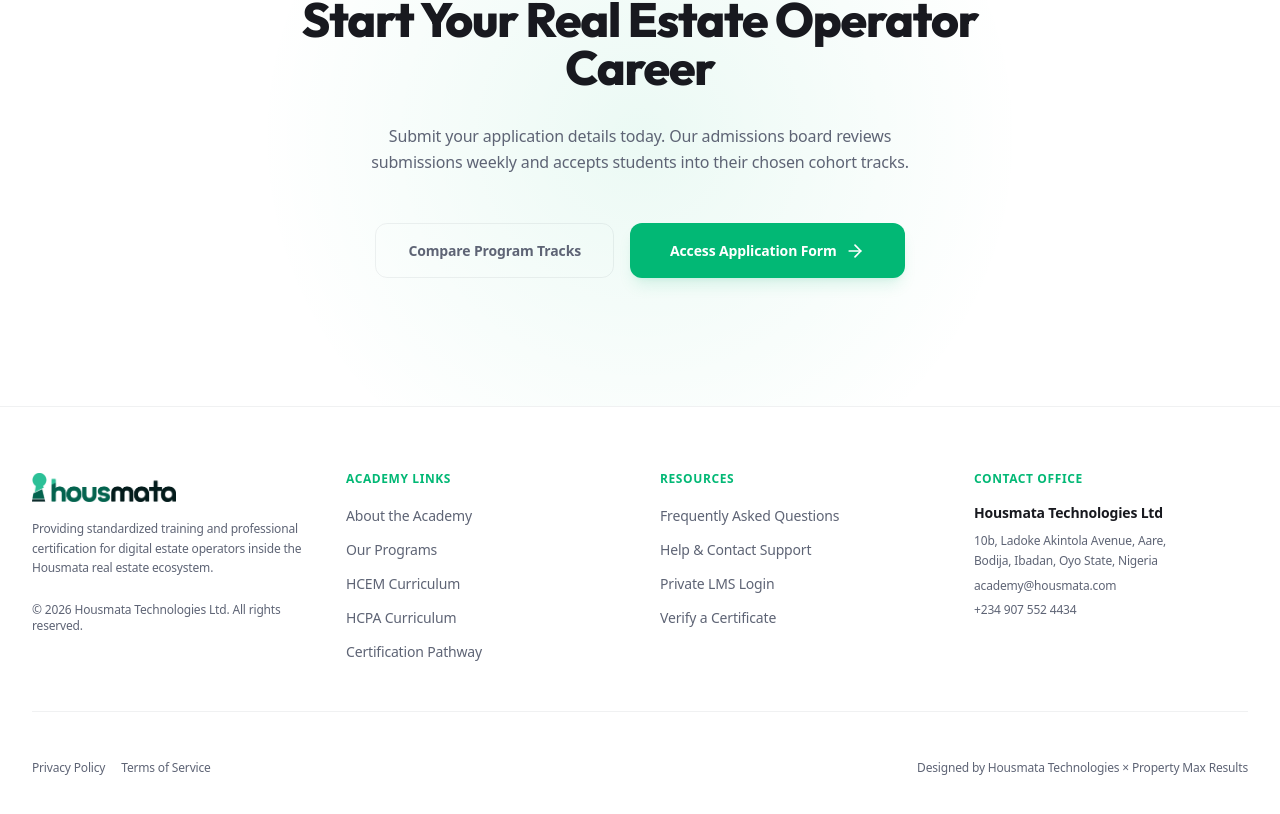
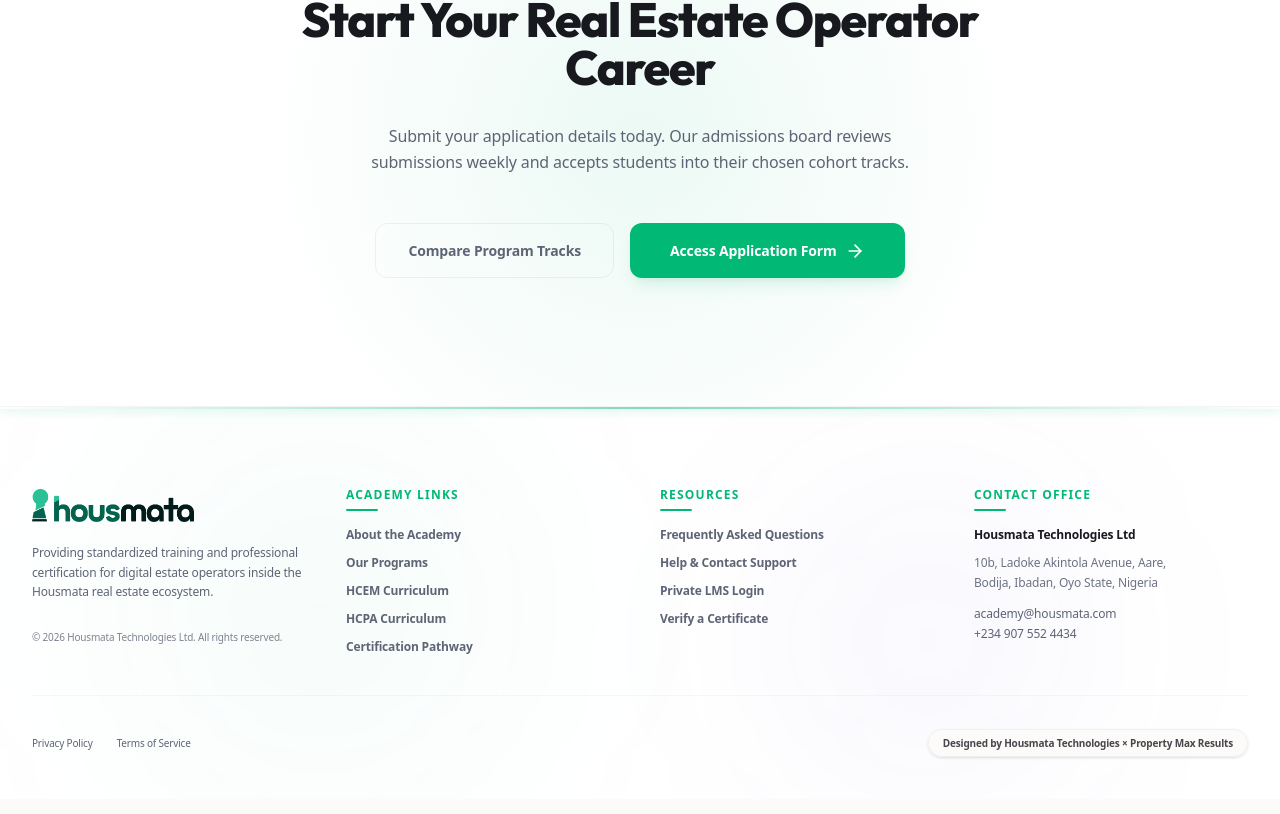
Before and after one commit to oaktix/housmatalms, a Next.js app: page / in a window 1280 px wide. Shown: the part 3808-4622 px from the top of the page. Built offline with nearby package versions, Linux system fonts and the light colour scheme.

Commit message:
feat: implement landing page with professional track options and interactive UI components

```diff
--- a/src/app/page.tsx
+++ b/src/app/page.tsx
@@ -89,6 +89,36 @@
         <div className="absolute top-[5%] left-[10%] w-[35vw] h-[35vw] rounded-full bg-primary/8 blur-[130px] animate-pulse-slow pointer-events-none" />
         <div className="absolute top-[30%] right-[5%] w-[40vw] h-[40vw] rounded-full bg-secondary/8 blur-[160px] animate-pulse-slow pointer-events-none [animation-delay:3s]" />
         <div className="absolute bottom-[25%] left-[5%] w-[45vw] h-[45vw] rounded-full bg-primary/8 blur-[180px] animate-pulse-slow pointer-events-none [animation-delay:6s]" />
+
+        {/* Floating Real Estate Vector Animations */}
+        <div className="absolute inset-0 overflow-hidden pointer-events-none z-0 select-none">
+          <style>{`
+            @keyframes float-slow {
+              0%, 100% { transform: translateY(0px) rotate(0deg); }
+              50% { transform: translateY(-15px) rotate(5deg); }
+            }
+            @keyframes float-mid {
+              0%, 100% { transform: translateY(0px) rotate(0deg); }
+              50% { transform: translateY(-25px) rotate(-10deg); }
+            }
+            .animate-float-1 { animation: float-slow 8s ease-in-out infinite; }
+            .animate-float-2 { animation: float-mid 11s ease-in-out infinite; }
+            .animate-float-3 { animation: float-slow 14s ease-in-out infinite; }
+            .animate-float-4 { animation: float-mid 9s ease-in-out infinite; }
+          `}</style>
+
+          {/* House Vector - Top Left */}
+          <svg className="absolute top-[12%] left-[8%] w-16 h-16 text-black/[0.06] dark:text-white/[0.04] stroke-current stroke-[1.5] animate-float-1 transition-colors hover:text-primary/20" viewBox="0 0 24 24" fill="none"><path d="M3 9l9-7 9 7v11a2 2 0 0 1-2 2H5a2 2 0 0 1-2-2z"/><polyline points="9 22 9 12 15 12 15 22"/></svg>
+
+          {/* Key Vector - Mid Right */}
+          <svg className="absolute top-[28%] right-[10%] w-14 h-14 text-black/[0.06] dark:text-white/[0.04] stroke-current stroke-[1.5] animate-float-2 transition-colors hover:text-primary/20" viewBox="0 0 24 24" fill="none"><path d="M21 2l-2 2m-7.61 7.61a5.5 5.5 0 1 1-7.778 7.778 5.5 5.5 0 0 1 7.777-7.777zm0 0L15.5 7.5m0 0l3 3M15.5 7.5L14 9"/></svg>
+
+          {/* Lock Vector - Bottom Left */}
+          <svg className="absolute bottom-[35%] left-[6%] w-12 h-12 text-black/[0.06] dark:text-white/[0.04] stroke-current stroke-[1.5] animate-float-3 transition-colors hover:text-primary/20" viewBox="0 0 24 24" fill="none"><rect x="3" y="11" width="18" height="11" rx="2" ry="2"/><path d="M7 11V7a5 5 0 0 1 10 0v4"/></svg>
+
+          {/* Map Coordinates Vector - Bottom Right */}
+          <svg className="absolute bottom-[48%] right-[8%] w-16 h-16 text-black/[0.06] dark:text-white/[0.04] stroke-current stroke-[1.5] animate-float-4 transition-colors hover:text-primary/20" viewBox="0 0 24 24" fill="none"><polygon points="3 6 9 3 15 6 21 3 21 18 15 21 9 18 3 21"/><line x1="9" y1="3" x2="9" y2="18"/><line x1="15" y1="6" x2="15" y2="21"/></svg>
+        </div>
 
         {/* 1. Hero Section */}
         <section className="relative overflow-hidden pt-32 pb-36 md:pt-44 md:pb-48 border-b border-border-main scroll-section transition-all duration-1000">
--- a/src/components/PublicLayout.tsx
+++ b/src/components/PublicLayout.tsx
@@ -135,49 +135,59 @@
       {/* Main Content Area */}
       <main className="flex-grow">{children}</main>
 
-      {/* Structured Footer */}
-      <footer className="bg-bg-card border-t border-border-main pt-16 pb-12 transition-all duration-300">
-        <div className="max-w-7xl mx-auto px-4 sm:px-6 lg:px-8">
-          <div className="grid grid-cols-1 md:grid-cols-4 gap-10">
+      {/* Structured Premium Footer */}
+      <footer className="relative bg-bg-card border-t border-border-main/80 pt-20 pb-12 transition-all duration-300 overflow-hidden">
+        {/* Glamorous glow backgrounds */}
+        <div className="absolute bottom-0 left-[10%] w-[30vw] h-[30vw] rounded-full bg-primary/4 blur-[120px] pointer-events-none select-none" />
+        <div className="absolute bottom-0 right-[15%] w-[25vw] h-[25vw] rounded-full bg-secondary/4 blur-[100px] pointer-events-none select-none [animation-delay:2s]" />
+
+        {/* Decorative Top Glow Bar */}
+        <div className="absolute top-0 left-0 right-0 h-[2px] bg-gradient-to-r from-transparent via-primary/50 to-transparent shadow-[0_1px_10px_rgba(2,184,117,0.4)]" />
+
+        <div className="max-w-7xl mx-auto px-4 sm:px-6 lg:px-8 relative z-10">
+          <div className="grid grid-cols-1 md:grid-cols-4 gap-12 sm:gap-10">
             {/* Branding Column */}
-            <div className="space-y-4">
-              <Logo height={32} />
+            <div className="space-y-5">
+              <div className="transition-transform duration-300 hover:scale-105 w-fit">
+                <Logo height={36} />
+              </div>
               <p className="text-text-muted text-xs leading-relaxed max-w-sm">
                 Providing standardized training and professional certification for digital estate operators inside the Housmata real estate ecosystem.
               </p>
-              <div className="text-xs text-text-muted pt-2">
+              <div className="text-[10px] text-text-muted/80 pt-2">
                 <span>© {new Date().getFullYear()} Housmata Technologies Ltd. All rights reserved.</span>
               </div>
             </div>
 
             {/* Quick Links Column */}
-            <div>
-              <h4 className="text-xs font-extrabold text-primary uppercase tracking-wider mb-4">
+            <div className="space-y-4">
+              <h4 className="text-xs font-extrabold text-primary uppercase tracking-widest relative pb-2 w-fit">
                 Academy Links
+                <span className="absolute bottom-0 left-0 w-8 h-[2px] bg-primary rounded-full" />
               </h4>
-              <ul className="space-y-2.5">
+              <ul className="space-y-3">
                 <li>
-                  <Link href="/about" className="text-text-muted hover:text-primary text-sm transition-colors">
+                  <Link href="/about" className="text-text-muted hover:text-primary text-xs font-semibold transition-all duration-200 hover:pl-1 block">
                     About the Academy
                   </Link>
                 </li>
                 <li>
-                  <Link href="/programs" className="text-text-muted hover:text-primary text-sm transition-colors">
+                  <Link href="/programs" className="text-text-muted hover:text-primary text-xs font-semibold transition-all duration-200 hover:pl-1 block">
                     Our Programs
                   </Link>
                 </li>
                 <li>
-                  <Link href="/curriculum" className="text-text-muted hover:text-primary text-sm transition-colors">
+                  <Link href="/curriculum" className="text-text-muted hover:text-primary text-xs font-semibold transition-all duration-200 hover:pl-1 block">
                     HCEM Curriculum
                   </Link>
                 </li>
                 <li>
-                  <Link href="/curriculum/hcpa" className="text-text-muted hover:text-primary text-sm transition-colors">
+                  <Link href="/curriculum/hcpa" className="text-text-muted hover:text-primary text-xs font-semibold transition-all duration-200 hover:pl-1 block">
                     HCPA Curriculum
                   </Link>
                 </li>
                 <li>
-                  <Link href="/certification" className="text-text-muted hover:text-primary text-sm transition-colors">
+                  <Link href="/certification" className="text-text-muted hover:text-primary text-xs font-semibold transition-all duration-200 hover:pl-1 block">
                     Certification Pathway
                   </Link>
                 </li>
@@ -185,28 +195,29 @@
             </div>
 
             {/* Resources Column */}
-            <div>
-              <h4 className="text-xs font-extrabold text-primary uppercase tracking-wider mb-4">
+            <div className="space-y-4">
+              <h4 className="text-xs font-extrabold text-primary uppercase tracking-widest relative pb-2 w-fit">
                 Resources
+                <span className="absolute bottom-0 left-0 w-8 h-[2px] bg-primary rounded-full" />
               </h4>
-              <ul className="space-y-2.5">
+              <ul className="space-y-3">
                 <li>
-                  <Link href="/faq" className="text-text-muted hover:text-primary text-sm transition-colors">
+                  <Link href="/faq" className="text-text-muted hover:text-primary text-xs font-semibold transition-all duration-200 hover:pl-1 block">
                     Frequently Asked Questions
                   </Link>
                 </li>
                 <li>
-                  <Link href="/contact" className="text-text-muted hover:text-primary text-sm transition-colors">
-                    Help & Contact Support
+                  <Link href="/contact" className="text-text-muted hover:text-primary text-xs font-semibold transition-all duration-200 hover:pl-1 block">
+                    Help &amp; Contact Support
                   </Link>
                 </li>
                 <li>
-                  <Link href="/lms" className="text-text-muted hover:text-primary text-sm transition-colors">
+                  <Link href="/lms" className="text-text-muted hover:text-primary text-xs font-semibold transition-all duration-200 hover:pl-1 block">
                     Private LMS Login
                   </Link>
                 </li>
                 <li>
-                  <Link href="/verify/HS-LVL1-DEMO" className="text-text-muted hover:text-primary text-sm transition-colors">
+                  <Link href="/verify/HS-LVL1-DEMO" className="text-text-muted hover:text-primary text-xs font-semibold transition-all duration-200 hover:pl-1 block">
                     Verify a Certificate
                   </Link>
                 </li>
@@ -214,28 +225,33 @@
             </div>
 
             {/* Office Info Column */}
-            <div className="space-y-3">
-              <h4 className="text-xs font-extrabold text-primary uppercase tracking-wider mb-4">
+            <div className="space-y-4">
+              <h4 className="text-xs font-extrabold text-primary uppercase tracking-widest relative pb-2 w-fit">
                 Contact Office
+                <span className="absolute bottom-0 left-0 w-8 h-[2px] bg-primary rounded-full" />
               </h4>
-              <div className="text-text-muted text-sm space-y-2">
-                <p className="font-semibold text-text-main">Housmata Technologies Ltd</p>
-                <p className="text-xs leading-relaxed">10b, Ladoke Akintola Avenue, Aare,<br />Bodija, Ibadan, Oyo State, Nigeria</p>
-                <a href="mailto:academy@housmata.com" className="text-xs hover:text-primary transition-colors block">academy@housmata.com</a>
-                <a href="tel:+2349075524434" className="text-xs hover:text-primary transition-colors block">+234 907 552 4434</a>
+              <div className="text-text-muted text-xs space-y-2.5">
+                <p className="font-extrabold text-text-main">Housmata Technologies Ltd</p>
+                <p className="leading-relaxed opacity-90">10b, Ladoke Akintola Avenue, Aare,<br />Bodija, Ibadan, Oyo State, Nigeria</p>
+                <div className="space-y-1 pt-1">
+                  <a href="mailto:academy@housmata.com" className="hover:text-primary transition-colors block font-medium">academy@housmata.com</a>
+                  <a href="tel:+2349075524434" className="hover:text-primary transition-colors block font-medium">+234 907 552 4434</a>
+                </div>
               </div>
             </div>
           </div>
 
-          <div className="h-px bg-border-main my-12" />
+          <div className="h-px bg-border-main/50 my-10" />
 
-          <div className="flex flex-col sm:flex-row justify-between items-center gap-4 text-xs text-text-muted">
-            <div className="flex gap-4">
+          <div className="flex flex-col sm:flex-row justify-between items-center gap-4 text-[10px] text-text-muted font-medium">
+            <div className="flex gap-6">
               <Link href="/privacy" className="hover:text-text-main transition-colors">Privacy Policy</Link>
               <Link href="/terms" className="hover:text-text-main transition-colors">Terms of Service</Link>
             </div>
             <div>
-              <span>Designed by Housmata Technologies × Property Max Results</span>
+              <span className="bg-bg-main border border-border-main/80 px-3.5 py-1.5 rounded-full shadow-sm text-text-main/80 font-semibold">
+                Designed by Housmata Technologies × Property Max Results
+              </span>
             </div>
           </div>
         </div>
```
